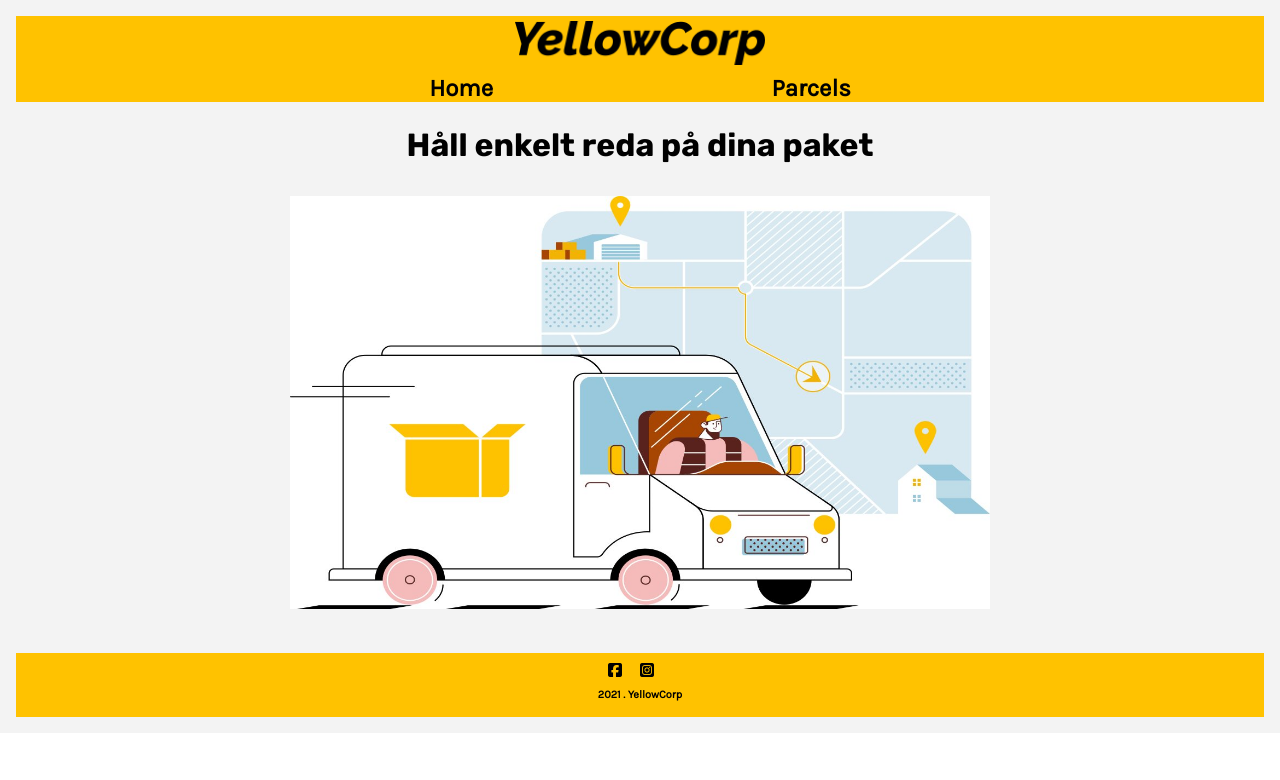
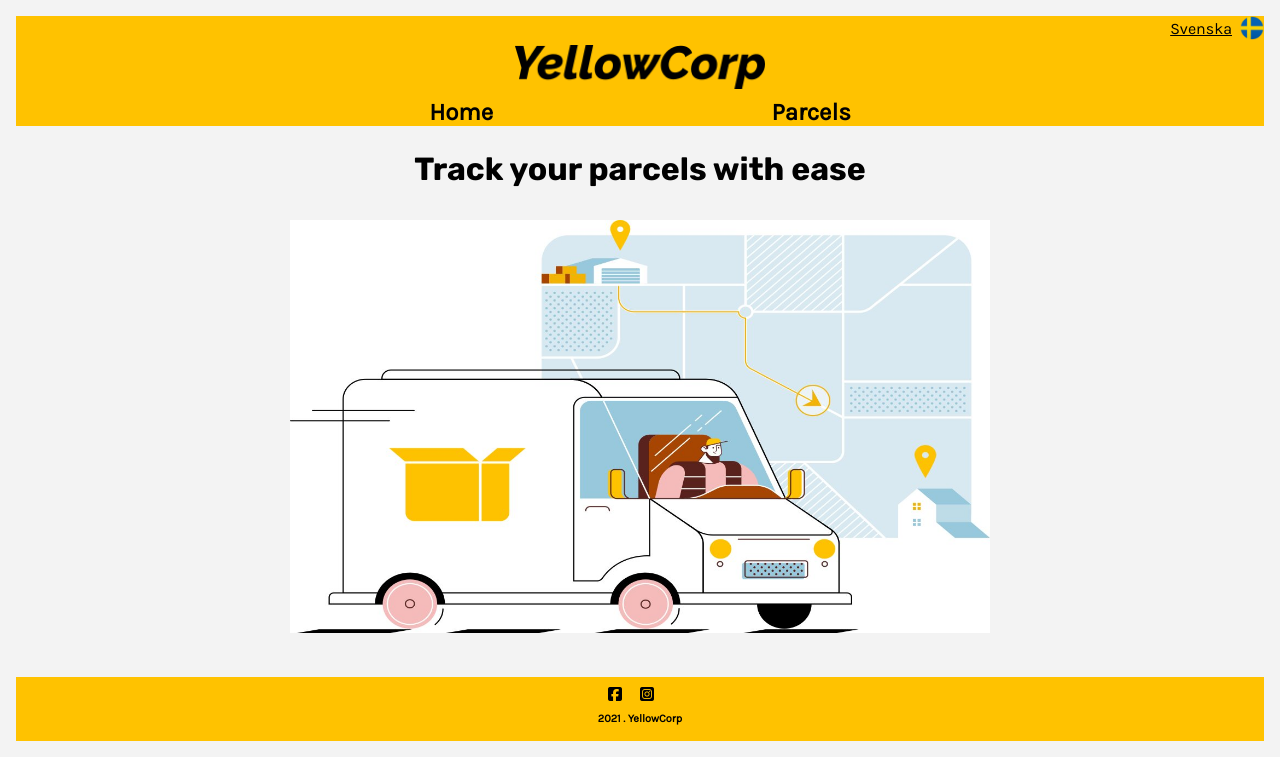
Before and after one commit to sailathatammana/yellow-corp, a React (Create React App) app: page / in a window 1280 px wide. Shown: the top 780 px of the page. Built offline with nearby package versions, Linux system fonts and the light colour scheme.

Commit message:
Language selection Nav bar fixed

```diff
--- /dev/null
+++ b/src/components/Language.jsx
@@ -0,0 +1,34 @@
+import { useState } from "react";
+import i18n from "../i18n";
+
+export default function Language() {
+  const [language, setLanguage] = useState("en");
+
+  const enObject = require("../assests/en.png");
+  const enURL = enObject.default;
+  const seObject = require("../assests/se.png");
+  const seURL = seObject.default;
+
+  function onClick() {
+    if (language === "en") {
+      i18n.changeLanguage("se");
+      setLanguage("se");
+    } else if (language === "se") {
+      i18n.changeLanguage("en");
+      setLanguage("en");
+    }
+  }
+
+  return (
+    <div className="language-selector" onClick={onClick}>
+      <span className="language-name" onClick={onClick}>
+        {language === "en" && "Svenska"}
+        {language === "se" && "English"}
+      </span>
+      {language === "en" && (
+        <img src={seURL} alt="Swedish flag" className="flag" />
+      )}
+      {language === "se" && <img src={enURL} alt="UK flag" className="flag" />}
+    </div>
+  );
+}
--- a/src/components/Navigation.jsx
+++ b/src/components/Navigation.jsx
@@ -1,23 +1,30 @@
 // NPM package
 import { Link } from "react-router-dom";
+import { useTranslation } from "react-i18next";
 
 //Project files
 import logo from "../assests/logo.png";
+import Language from "./Language";
 
 export default function Navigation() {
+  const { t, i18n } = useTranslation();
+
   return (
     <div className="header">
+      <Language />
+      <div>
         <img className="logo" src={logo} alt="YellowCorp logo" />
         <ul>
           <li>
             <Link to="/" exact>
-            Home
+              {t("navigationView.home")}
             </Link>
           </li>
           <li>
-          <Link to="/overview">Parcels</Link>
+            <Link to="/overview">{t("navigationView.parcel")}</Link>
           </li>
         </ul>
       </div>
+    </div>
   );
 }
--- a/src/i18n.js
+++ b/src/i18n.js
@@ -12,8 +12,8 @@ i18n.use(initReactI18next).init({
     en: { translation: english },
     se: { translation: swedish },
   },
-  lng: "se",
-  fallbackLng: "se",
+  lng: "en",
+  fallbackLng: "en",
   interpolation: { escapeValue: false }, // react already saves from xss
 });
 
--- /dev/null
+++ b/src/styles/modules/language.scss
@@ -0,0 +1,18 @@
+.language-selector {
+  justify-self: end;
+  text-decoration: underline;
+  margin-top: 0;
+  display: flex;
+  align-items: center;
+}
+
+.language-selector:hover {
+  cursor: pointer;
+  text-decoration: none;
+  font-weight: bold;
+}
+
+.flag {
+  height: $space-big;
+  margin-left: $space-small;
+}
--- a/src/styles/modules/navigation.scss
+++ b/src/styles/modules/navigation.scss
@@ -1,9 +1,10 @@
 .header {
   text-align: center;
-  margin: 0;
   background-color: $color-yellow;
-  width: 100%;
   color: $color-black;
+  display: grid;
+  grid-template-rows: auto 1fr;
+  grid-column-gap: var(--space-big);
   .logo {
     max-width: 200px;
     height: auto;
--- a/src/styles/style.scss
+++ b/src/styles/style.scss
@@ -9,6 +9,7 @@
 
 /* modules */
 @import "./modules/footer.scss";
+@import "./modules/language.scss";
 @import "./modules//map.scss";
 @import "./modules/navigation.scss";
 @import "./modules/parcel-detailed.scss";
--- a/src/translations/english.json
+++ b/src/translations/english.json
@@ -1,4 +1,8 @@
 {
+  "navigationView": {
+    "home": "Home",
+    "parcel": "Parcels"
+  },
   "homeView": {
     "title": "Track your parcels with ease"
   },
--- a/src/translations/swedish.json
+++ b/src/translations/swedish.json
@@ -1,4 +1,8 @@
 {
+  "navigationView": {
+    "home": "Hemma",
+    "parcel": "Paket"
+  },
   "homeView": {
     "title": "Håll enkelt reda på dina paket"
   },
```
Also changed, not shown: src/assests/en.png (added), src/assests/se.png (added). Lines whose indentation alone changed are shown as unchanged.
